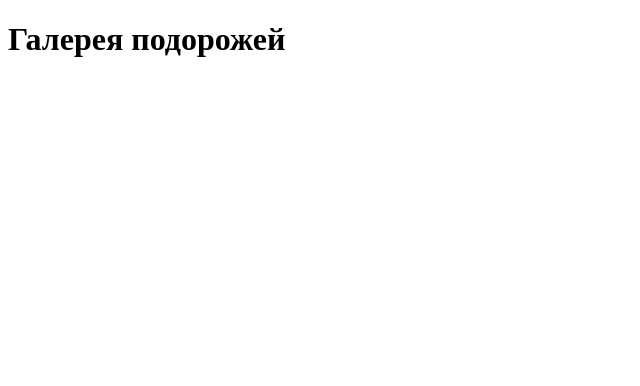
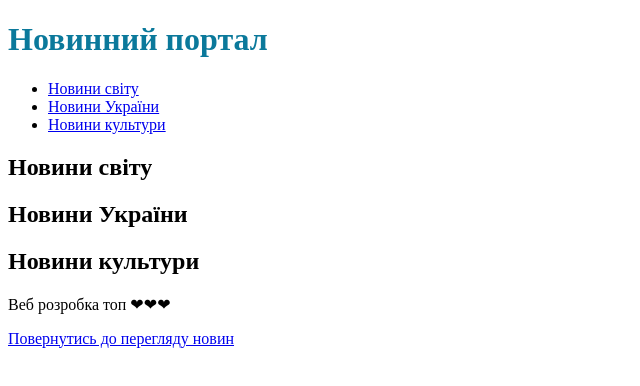
Before and after one commit to tarasiuknazar7-svg/17.09, a plain HTML site: page Untitled-1.html in a window 1280 px wide. Shown: the whole page, without its empty margins (0-640 px from the left). Drawn offline with Linux system fonts and the light colour scheme.

Commit message:
First branch

```diff
--- a/Untitled-1.html
+++ b/Untitled-1.html
@@ -1,7 +1,38 @@
 <!DOCTYPE html>
 <head>
-    <title>Подорожі</title>
+    <title>Новинний портал</title>
+<header>
+    <h1>
+        <strong>
+            <span style="color:rgb(11, 121, 155)">
+            Новинний портал
+            </span>
+        </strong>
+    </h1>
+</header>
+</head>
+<body>
+    <nav>
+        <ul>
+            <li><a href="#World">Новини світу</a></li>
+            <li><a href="#Ukraine">Новини України</a></li>
+            <li><a href="#Culture">Новини культури</a></li>
+        </ul>
+    </nav>
 
-<header>
-    <h1> Галерея подорожей </h1>
-    <nav>
+        <section id="World">
+        <h2>Новини світу</h2>
+        </section>
+
+        <section id="World">
+        <h2>Новини України</h2>
+        </section>
+
+        <section id="World">
+        <h2>Новини культури</h2>
+        </section>
+</body>
+<footer>
+   <p> Веб розробка топ ❤❤❤ </p>
+   <p><a href="#World">Повернутись до перегляду новин</a></p>
+</footer>
```
